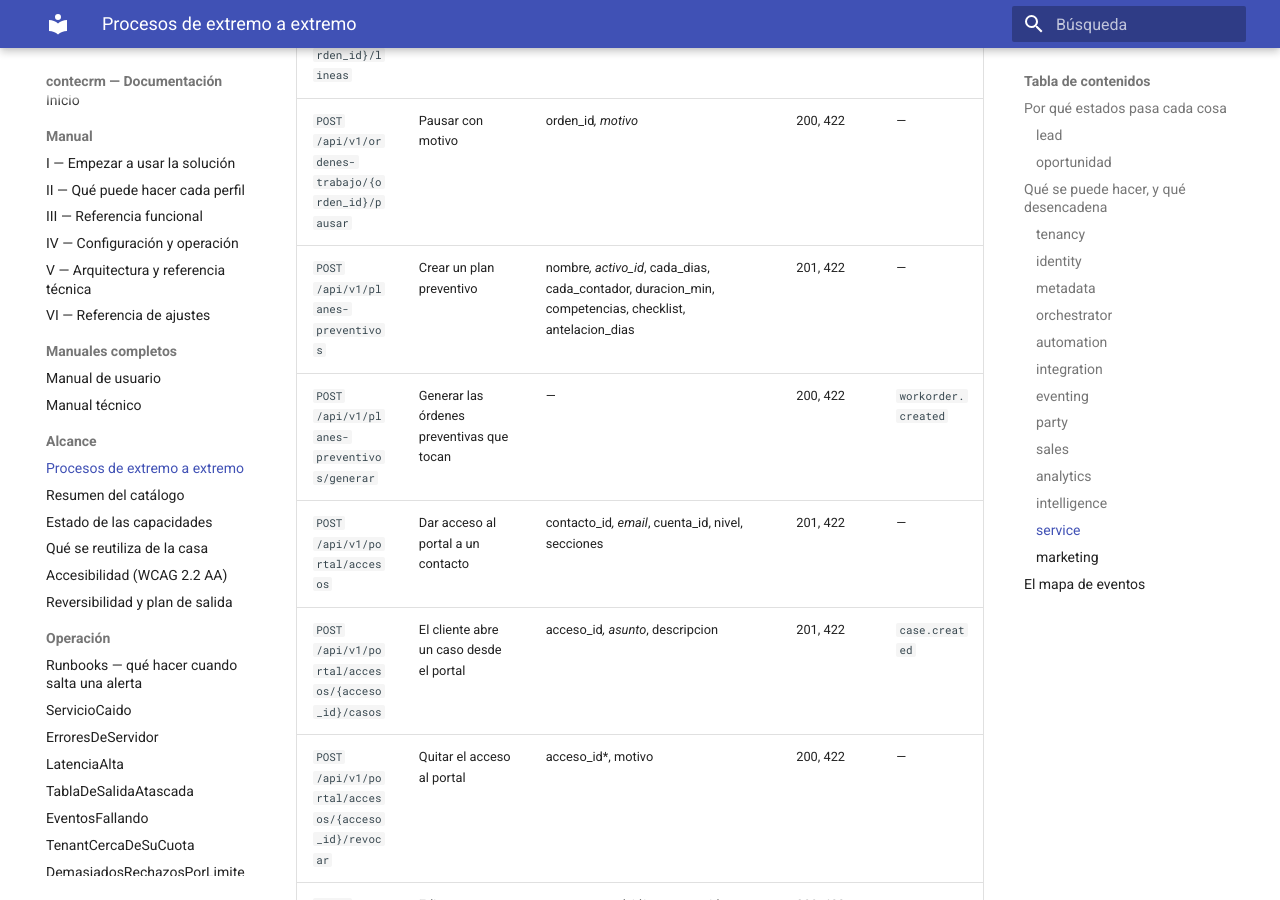
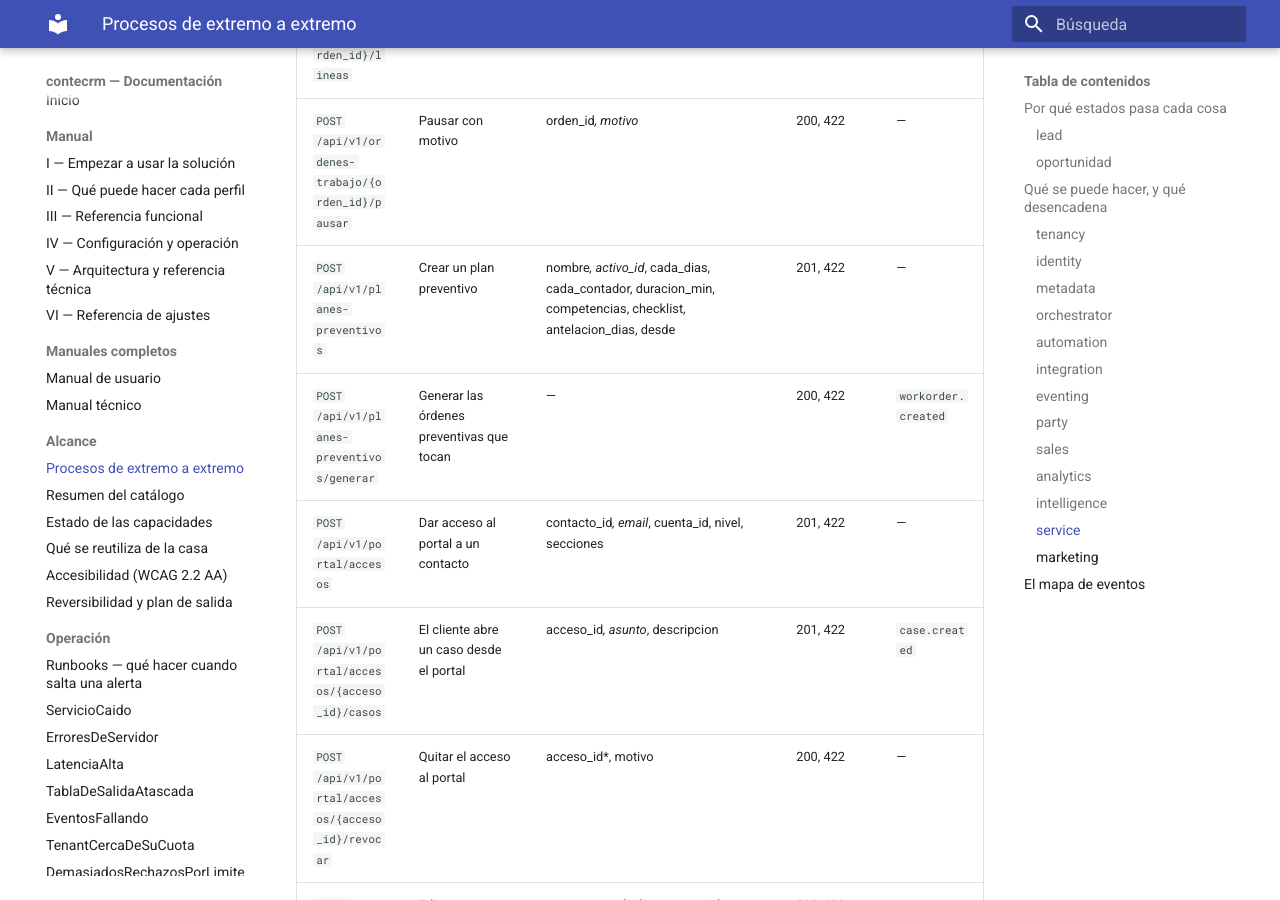
Before and after one commit to contecnova/contecrm, an MkDocs documentation site: the page built from docs/procesos.md, in a window 1280 px wide and 900 px high, scrolled down 147006 px. Built offline with MkDocs 1.6.1 and Material for MkDocs 9.7.7, drawn with Linux system fonts in a browser that asks for light colours; some of the changed text lies outside the part shown.

Commit message:
El gate de fechas cazó mi propia prueba preguntándole la hora a la máquina
Dos rojos del nivel completo, los dos de lo de ayer y hoy:

  · `test_un_plan_puede_arrancar_cuando_se_instalo_la_maquina` usaba
    `date.today()`, que es exactamente lo que ese gate existe para impedir: la
    fecha la da el producto —`hoy(db)`, el día del cliente en su zona— y no el
    reloj de quien corre la prueba. Con la máquina en otro huso, la prueba
    habría empezado a fallar a las once de la noche y nadie habría sabido por
    qué;
  · y `docs/procesos.md` se había quedado desfasado al añadir las dos rutas
    nuevas del servicio de campo. Regenerado.

Nivel completo: 22 gates en verde. El CPU se pasa del presupuesto (511 s de
500 s) con la máquina a carga 16 en 10 núcleos, y el propio preflight lo
descuenta y dice que no cuenta ni como pase ni como rojo. Queda por repetir con
la máquina libre.

Co-Authored-By: Claude Opus 5 (1M context) <noreply@anthropic.com>

```diff
--- a/docs/procesos.md
+++ b/docs/procesos.md
@@ -1236,7 +1236,7 @@ stateDiagram-v2
 | `POST /api/v1/ordenes-trabajo/{orden_id}/iniciar` | Empezar el trabajo | orden_id* | 200, 422 | — |
 | `POST /api/v1/ordenes-trabajo/{orden_id}/lineas` | Apuntar material, tiempo o desplazamiento | orden_id*, tipo*, concepto, cantidad, unidad, repuesto_id, precio, desde, hasta, facturable | 201, 422 | — |
 | `POST /api/v1/ordenes-trabajo/{orden_id}/pausar` | Pausar con motivo | orden_id*, motivo* | 200, 422 | — |
-| `POST /api/v1/planes-preventivos` | Crear un plan preventivo | nombre*, activo_id*, cada_dias, cada_contador, duracion_min, competencias, checklist, antelacion_dias | 201, 422 | — |
+| `POST /api/v1/planes-preventivos` | Crear un plan preventivo | nombre*, activo_id*, cada_dias, cada_contador, duracion_min, competencias, checklist, antelacion_dias, desde | 201, 422 | — |
 | `POST /api/v1/planes-preventivos/generar` | Generar las órdenes preventivas que tocan | — | 200, 422 | `workorder.created` |
 | `POST /api/v1/portal/accesos` | Dar acceso al portal a un contacto | contacto_id*, email*, cuenta_id, nivel, secciones | 201, 422 | — |
 | `POST /api/v1/portal/accesos/{acceso_id}/casos` | El cliente abre un caso desde el portal | acceso_id*, asunto*, descripcion | 201, 422 | `case.created` |
```
Also changed, not shown: other parts of docs/procesos.md (+1 -0 lines), 1 other file.
